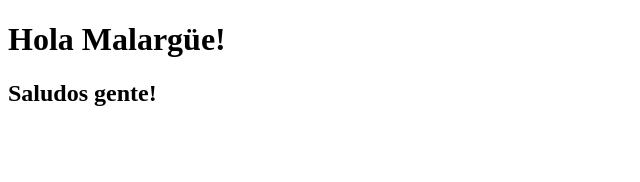
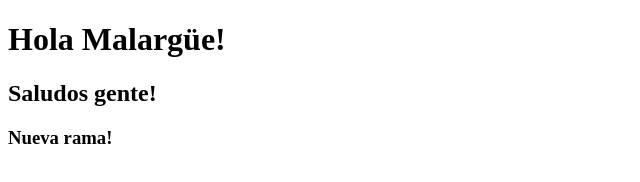
Before and after one commit to arsmartin/pruebaindex, a plain HTML site: page index.html in a window 1280 px wide. Shown: the whole page, without its empty margins (0-640 px from the left). Drawn offline with Linux system fonts and the light colour scheme.

Commit message:
se agregó un h3

```diff
--- a/index.html
+++ b/index.html
@@ -9,5 +9,6 @@
 <body>
     <h1>Hola Malargüe!</h1>
     <h2>Saludos gente!</h2>
+    <h3>Nueva rama!</h3>
 </body>
 </html>
```
